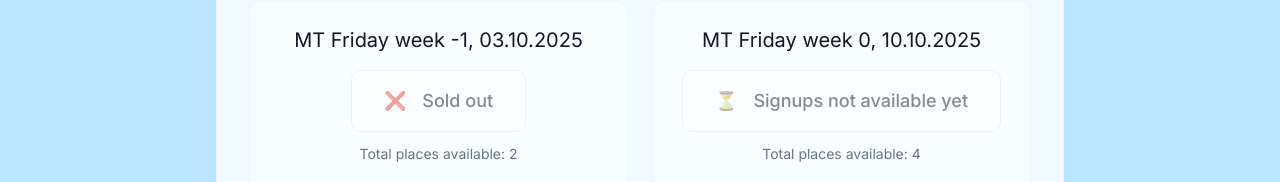
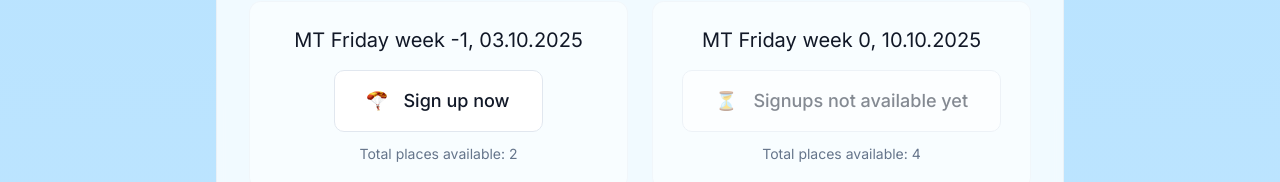
Before and after one commit to PixelSergey/skydiveoxford.co.uk, a React (Vite) app: page /intro in a window 1280 px wide. Shown: the part 384-566 px from the top of the page. Built offline with nearby package versions, Linux system fonts and the light colour scheme; the HTML template or start-up script is replaced by a standard one.

Commit message:
Code edited in Lovable Code Editor

```diff
--- a/src/pages/Intro.tsx
+++ b/src/pages/Intro.tsx
@@ -8,7 +8,7 @@ const introDays = [
   {
     date: "MT Friday week -1, 03.10.2025",
     link: "https://luma.com/4zb7ifto",
-    state: "sold out",
+    state: "active",
     totalPlaces: 2
   },
   {
```
